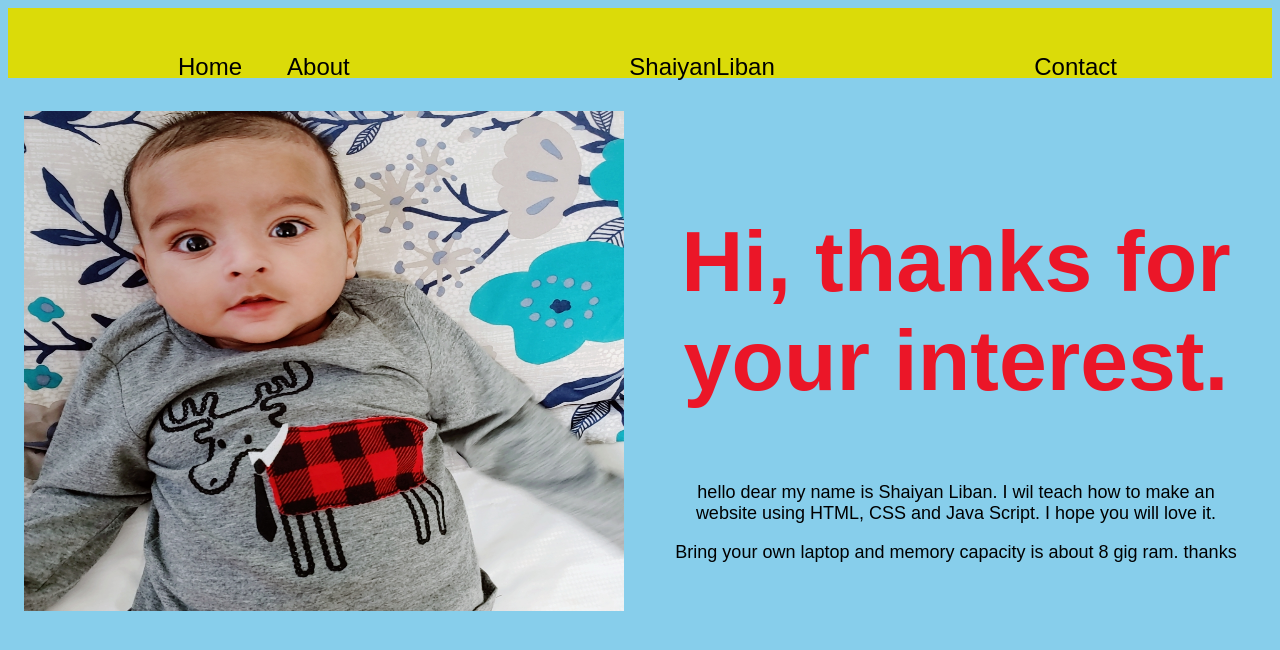
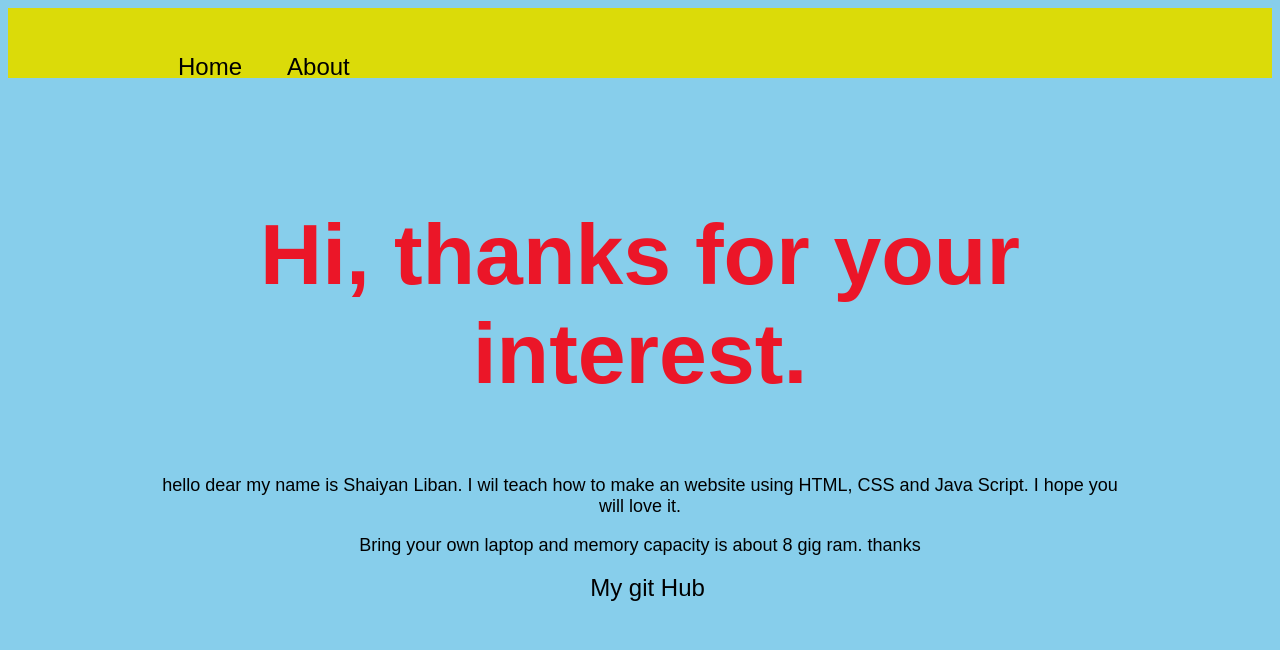
Before and after one commit to MushiurSabuj/Portfilio, a plain HTML site: page about.html in a window 1280 px wide. Drawn offline with Linux system fonts and the light colour scheme.

Commit message:
Add files via upload

```diff
--- a/about.html
+++ b/about.html
@@ -18,20 +18,6 @@
                 </div>
             </div>
 
-            <div class="right-side">
-                <div class="brand">
-                    <a href="ShaiyanLiban.html">ShaiyanLiban</a>
-                </div>
-            </div>
-                <div class="nav-link-wrapper">
-                    <a href="Contact.html">Contact</a>
-                </div>
-            </div>
-        </div>
-        <div class="content-wrapper">
-            <div class="two-column-wrapper">
-                <div class="profile-image-wrapper">
-                    <img src="images/Profile.jpg" alt="Profile" style="width: 600px;height:500px;">
                 </div>
 
                 <div class="profile-content-wrapper">
@@ -39,7 +25,11 @@
 
                     <p>hello dear my name is Shaiyan Liban. I wil teach how to make an website using HTML, CSS and Java Script. I hope you will love it.</p>
 
+
                     <p> Bring your own laptop and memory capacity is about 8 gig ram. thanks</p>
+
+
+                    <a href="https://github.com/MushiurSabuj/S20002//" target="-blank">My git Hub</a>
                 </div>
             </div>
         </div>
--- a/style.css
+++ b/style.css
@@ -9,6 +9,11 @@ body {
     background-position: auto;
     margin: opx;
     text-decoration: black;
+}
+
+img {
+    height: 300px;
+    width: 400px;
 }
 
 .nav-wrapper {
```
Also changed, not shown: index.html (+5 -10 lines).
